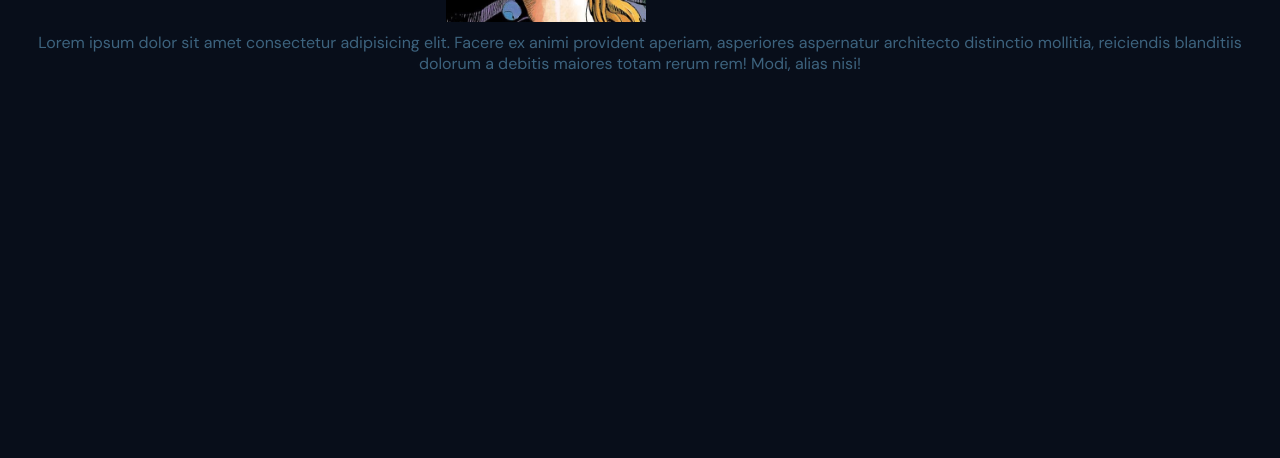
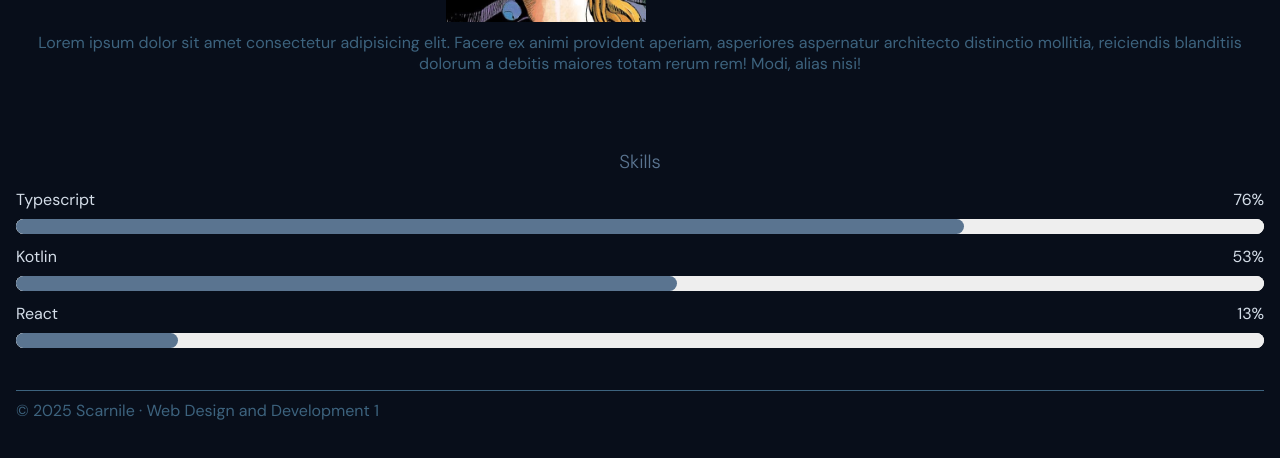
Before and after one commit to Scarnile/responsive-personal-profile, a plain HTML site: page index.html in a window 1280 px wide. Shown: the part 268-726 px from the top of the page. Drawn offline with Linux system fonts and the light colour scheme.

Commit message:
Add progress bars

```diff
--- a/index.html
+++ b/index.html
@@ -28,6 +28,43 @@
             <p>Lorem ipsum dolor sit amet consectetur adipisicing elit. Facere ex animi provident aperiam, asperiores aspernatur architecto distinctio mollitia, reiciendis blanditiis dolorum a debitis maiores totam rerum rem! Modi, alias nisi!</p>
         </div>
 
+        <section class="skills-section">
+            <h3>Skills</h3>
+
+            <div class="skill-bar">
+                <div class="skill-text">
+                    <p>Typescript</p>
+                    <p>76%</p>
+                </div>
+                <progress value="76" max="100"></progress>
+            </div>
+
+            <div class="skill-bar">
+                <div class="skill-text">
+                    <p>Kotlin</p>
+                    <p>53%</p>
+                </div>
+                <progress value="53" max="100"></progress>
+            </div>
+
+            <div class="skill-bar">
+                <div class="skill-text">
+                    <p>React</p>
+                    <p>13%</p>
+                </div>
+                <progress value="13" max="100"></progress>
+            </div>
+
+        </section>
+
+
+
+
+
     </main>
+
+    <footer>
+        © 2025 Scarnile · Web Design and Development 1
+    </footer>
 </body>
 </html>
--- a/styles.css
+++ b/styles.css
@@ -27,15 +27,25 @@ body {
 .description-text {
     color: var(--primary-text);
     text-align: center;
+    margin-bottom: 70px;
 }
 
-header {
+header, footer {
     display: flex;
     color: var(--primary-text);
     justify-content: space-between;
     padding: 9px 0px;
+    margin-bottom: 40px;
+}
+
+header {
     border-bottom: 0.1px solid var(--primary-text);
-    margin-bottom: 40px;
+}
+
+footer {
+    margin-top: 40px;
+    margin-bottom: 0px;
+    border-top: 0.1px solid var(--primary-text);
 }
 
 main {
@@ -79,6 +89,49 @@ img {
   max-width: 100%;
 }
 
+.skills-section {
+    display: flex;
+    flex-direction: column;
+    gap: 5px;
+}
+
+.skills-section h3{
+    text-align: center;
+    color: var(--secondary-text);
+    font-weight: 100;
+}
+
+li {
+    flex-direction: column;
+}
+
+.skill-text {
+    display: flex;
+    justify-content: space-between;
+}
+
+progress {
+    width: 100%;
+    height: 15px;
+    background: #ffffff;
+    border-radius: 50px;
+}
+
+progress::-webkit-progress-bar {
+  background-color: #eee;
+  border-radius: 10px;
+}
+
+progress::-webkit-progress-value {
+  background-color: var(--secondary-text);
+  border-radius: 10px;
+}
+
+progress::-moz-progress-bar {
+  background-color: #4caf50;
+  border-radius: 10px;
+}
+
 /* @media (width <= 760px) {
     body{
         padding: 0rem 1rem;
```
